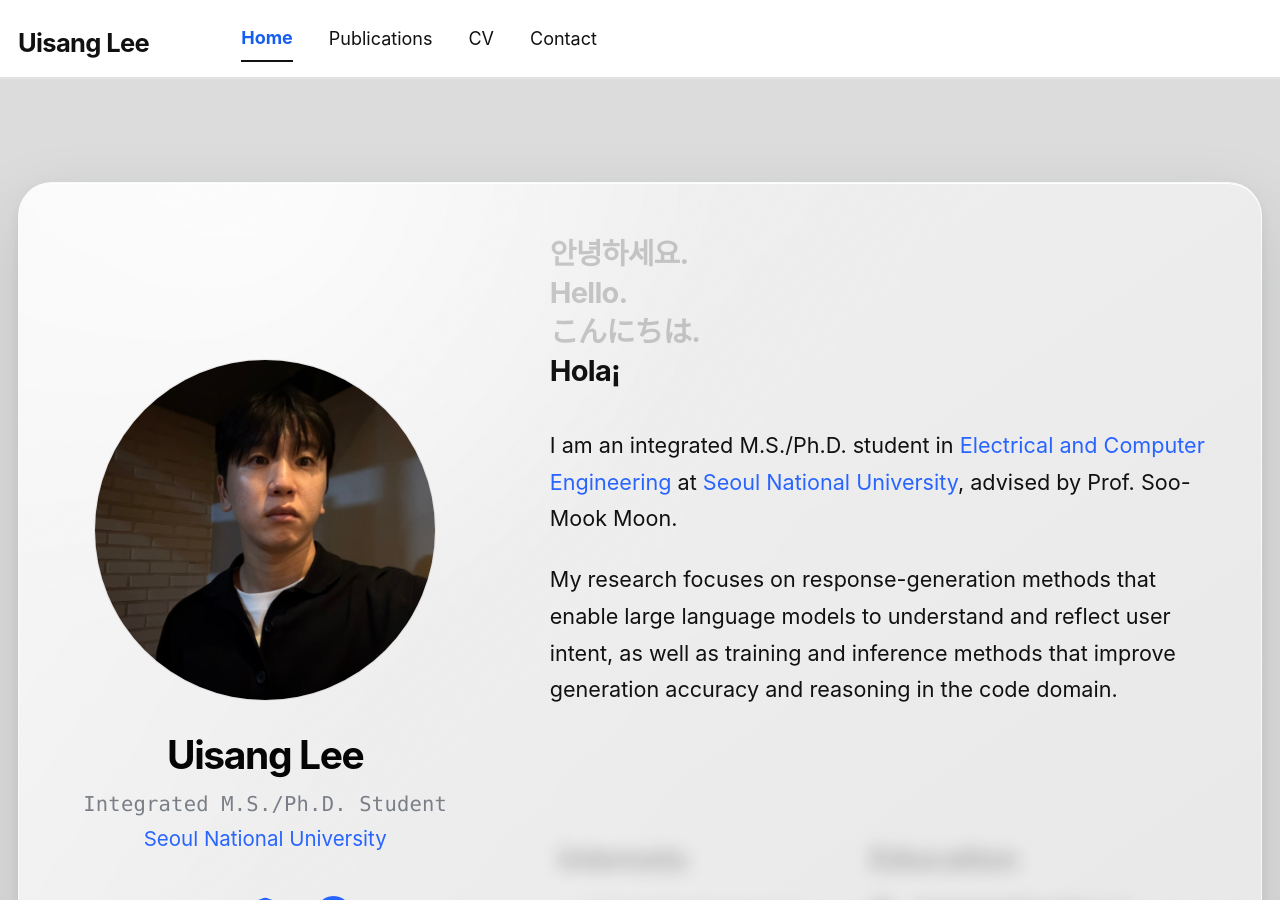
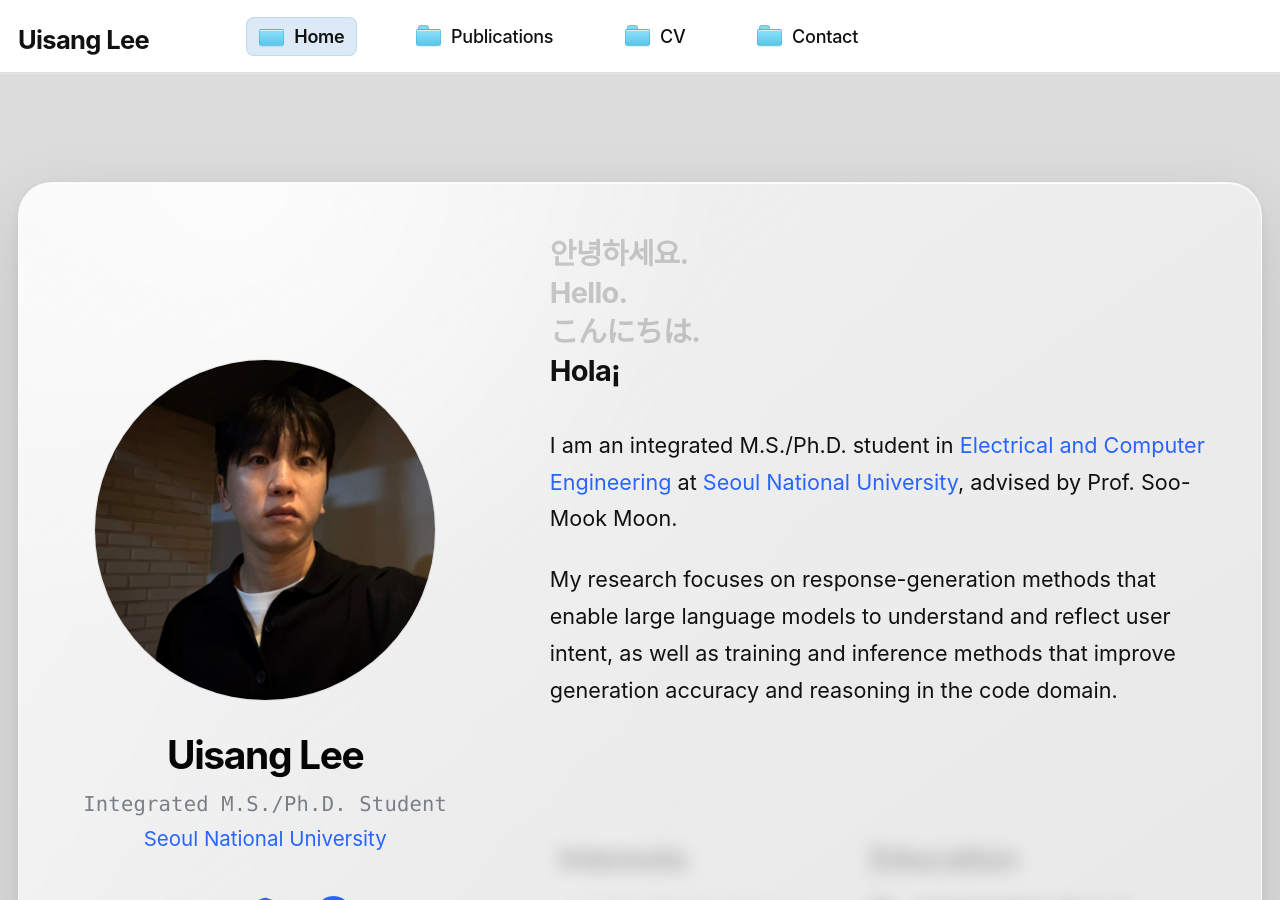
Before and after one commit to uisanglee/uisanglee.github.io, a Jekyll site: the page built from _pages/about.md, in a window 1280 px wide and 900 px high. Built offline with Jekyll 4.4.1, drawn with Linux system fonts in a browser that asks for light colours; a style sheet for code colours, icons or effects is not loaded.

Commit message:
Style navigation as Finder folders

```diff
--- a/_includes/head.html
+++ b/_includes/head.html
@@ -13,4 +13,4 @@
 </script>
 
 <!-- For all browsers -->
-<link rel="stylesheet" href="{{ base_path }}/assets/css/main.css?v=20261021-23">
+<link rel="stylesheet" href="{{ base_path }}/assets/css/main.css?v=20261021-24">
--- a/_includes/masthead.html
+++ b/_includes/masthead.html
@@ -15,7 +15,10 @@
               {% assign domain = base_path %}
             {% endif %}
             <li class="masthead__menu-item">
-              <a href="{{ domain }}{{ link.url }}" data-section-link="{{ link.title | downcase }}"><span>{{ link.title }}</span></a>
+              <a class="finder-nav-link" href="{{ domain }}{{ link.url }}" data-section-link="{{ link.title | downcase }}">
+                <span class="nav-folder-icon" aria-hidden="true"></span>
+                <span class="finder-nav-label">{{ link.title }}</span>
+              </a>
             </li>
           {% endfor %}
         </ul>
--- a/assets/css/main.scss
+++ b/assets/css/main.scss
@@ -114,6 +114,74 @@
 .greedy-nav a { color: #334155; }
 .greedy-nav .selected > a,
 .greedy-nav a:hover { color: #2864ff; }
+
+/* Finder-inspired horizontal navigation. */
+.greedy-nav .visible-links .masthead__menu-item:not(.masthead__menu-item--lg) {
+  padding-inline: clamp(.8rem, 1.8vw, 1.65rem);
+}
+
+.greedy-nav .visible-links .finder-nav-link {
+  display: inline-flex;
+  align-items: center;
+  gap: .55rem;
+  margin: 0;
+  padding: .48rem .7rem;
+  border: 0 !important;
+  border-radius: 8px;
+  color: #252525;
+  font-family: -apple-system, BlinkMacSystemFont, "SF Pro Text", "Helvetica Neue", Arial, sans-serif;
+  font-size: 1rem;
+  font-weight: 500;
+  letter-spacing: -.015em;
+  line-height: 1.2;
+  transition: background-color .16s ease, box-shadow .16s ease, color .16s ease, transform .16s ease;
+}
+
+.greedy-nav .visible-links .finder-nav-link::before {
+  display: none;
+  content: none;
+}
+
+.greedy-nav .visible-links .finder-nav-link:hover {
+  background: #f0f1f2;
+  color: #111;
+  transform: translateY(-1px);
+}
+
+.greedy-nav .visible-links .selected .finder-nav-link {
+  border: 0 !important;
+  background: #dceaf7;
+  box-shadow: inset 0 0 0 1px rgba(49, 132, 181, .16);
+  color: #111 !important;
+  font-weight: 600;
+}
+
+.nav-folder-icon {
+  position: relative;
+  display: inline-block;
+  flex: 0 0 auto;
+  width: 1.42rem;
+  height: .92rem;
+  margin-top: .12rem;
+  border: 1px solid rgba(48, 150, 199, .34);
+  border-radius: 2px 2px 3px 3px;
+  background: linear-gradient(180deg, #8ee1f6 0%, #5bc6eb 100%);
+  box-shadow: inset 0 1px rgba(255, 255, 255, .62), 0 1px 1px rgba(35, 112, 149, .13);
+}
+
+.nav-folder-icon::before {
+  position: absolute;
+  z-index: -1;
+  top: -.3rem;
+  left: .08rem;
+  width: .62rem;
+  height: .36rem;
+  border: 1px solid rgba(48, 150, 199, .3);
+  border-bottom: 0;
+  border-radius: 3px 3px 0 0;
+  background: #82d9f2;
+  content: "";
+}
 
 .profile-home {
   max-width: 1440px;
@@ -362,6 +430,9 @@
     background: transparent;
     text-align: center;
   }
+  .greedy-nav .visible-links .masthead__menu-item:not(.masthead__menu-item--lg) {
+    padding-inline: .08rem;
+  }
   .greedy-nav .visible-links .masthead__menu-item--lg {
     grid-column: 1 / -1;
     padding: 0;
@@ -383,6 +454,24 @@
     margin: 0;
     padding: .32rem .08rem .28rem;
     font-size: clamp(.62rem, 2.8vw, .76rem);
+  }
+  .greedy-nav .visible-links .finder-nav-link {
+    display: inline-flex;
+    gap: .28rem;
+    width: auto;
+    padding: .34rem .18rem .3rem;
+    border-radius: 6px;
+  }
+  .nav-folder-icon {
+    width: .88rem;
+    height: .58rem;
+    margin-top: .08rem;
+    border-radius: 1px 1px 2px 2px;
+  }
+  .nav-folder-icon::before {
+    top: -.2rem;
+    width: .4rem;
+    height: .24rem;
   }
   .greedy-nav .visible-links .masthead__menu-item--lg a.brand-roulette-link {
     font-size: calc(clamp(.62rem, 2.8vw, .76rem) + 3px);
```
